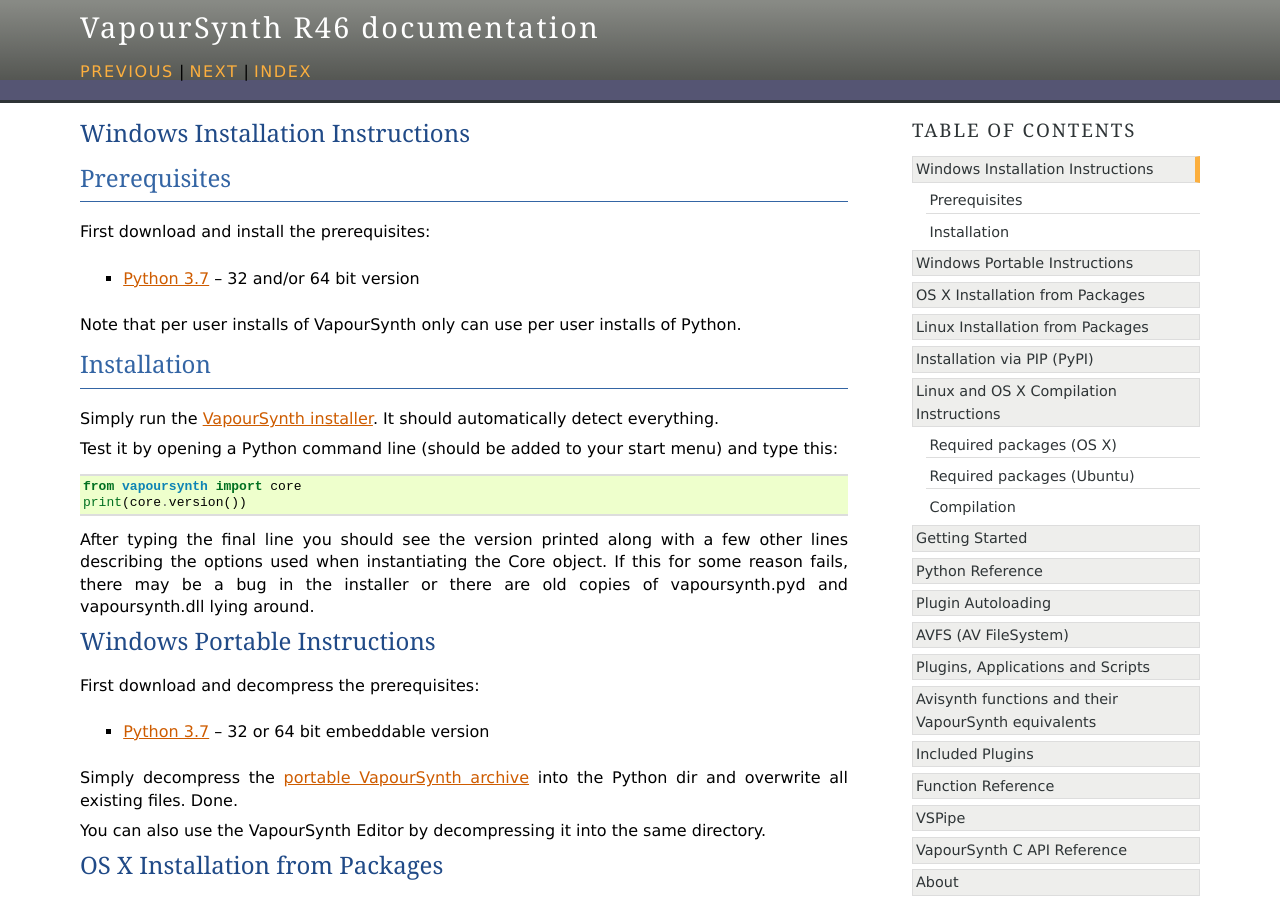
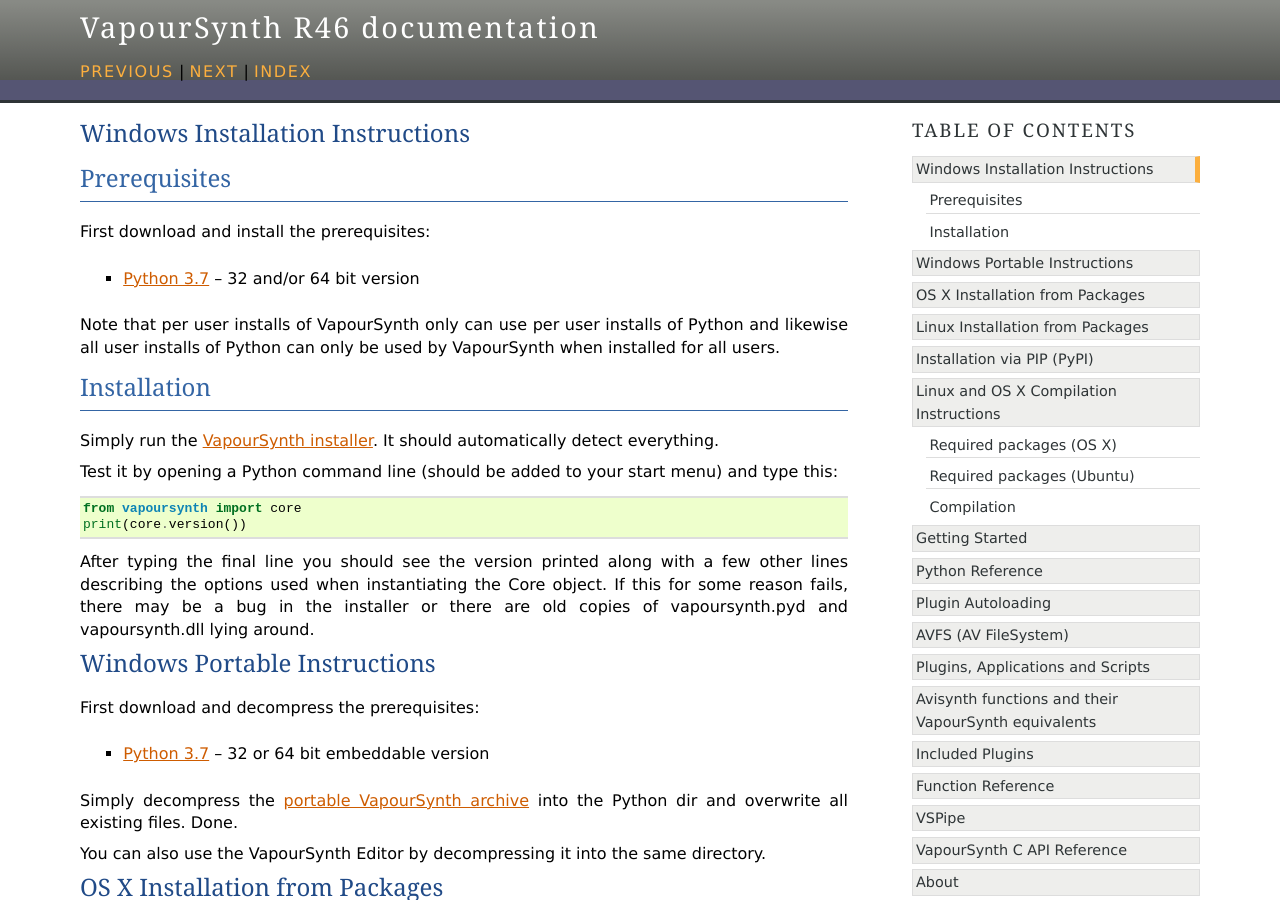
Before and after one commit to vapoursynth/vapoursynth, a Sphinx documentation site: the page built from doc/installation.rst, in a window 1280 px wide and 900 px high. Built offline with Sphinx 7.4.7, drawn with Linux system fonts in a browser that asks for light colours; formulas are drawn with MathJax 3.

Commit message:
Require that per user/all user installs match for VS and Python

```diff
--- a/doc/installation.rst
+++ b/doc/installation.rst
@@ -8,7 +8,8 @@
    * `Python 3.7 <http://www.python.org/>`_  -- 32 and/or 64 bit version
 
 Note that per user installs of VapourSynth only can use per user installs
-of Python.
+of Python and likewise all user installs of Python can only be used by
+VapourSynth when installed for all users.
 
 Installation
 ############
```
Also changed, not shown: 2 other files.
